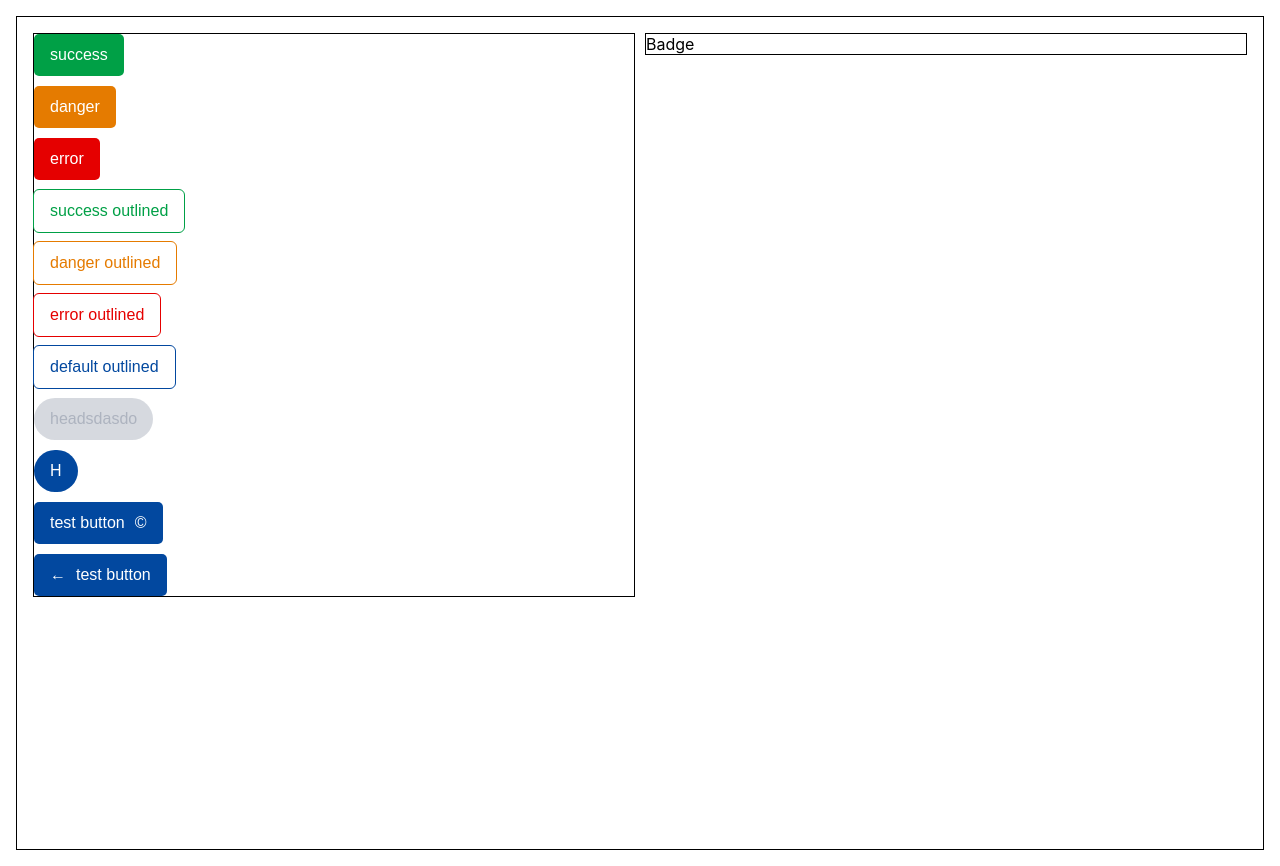
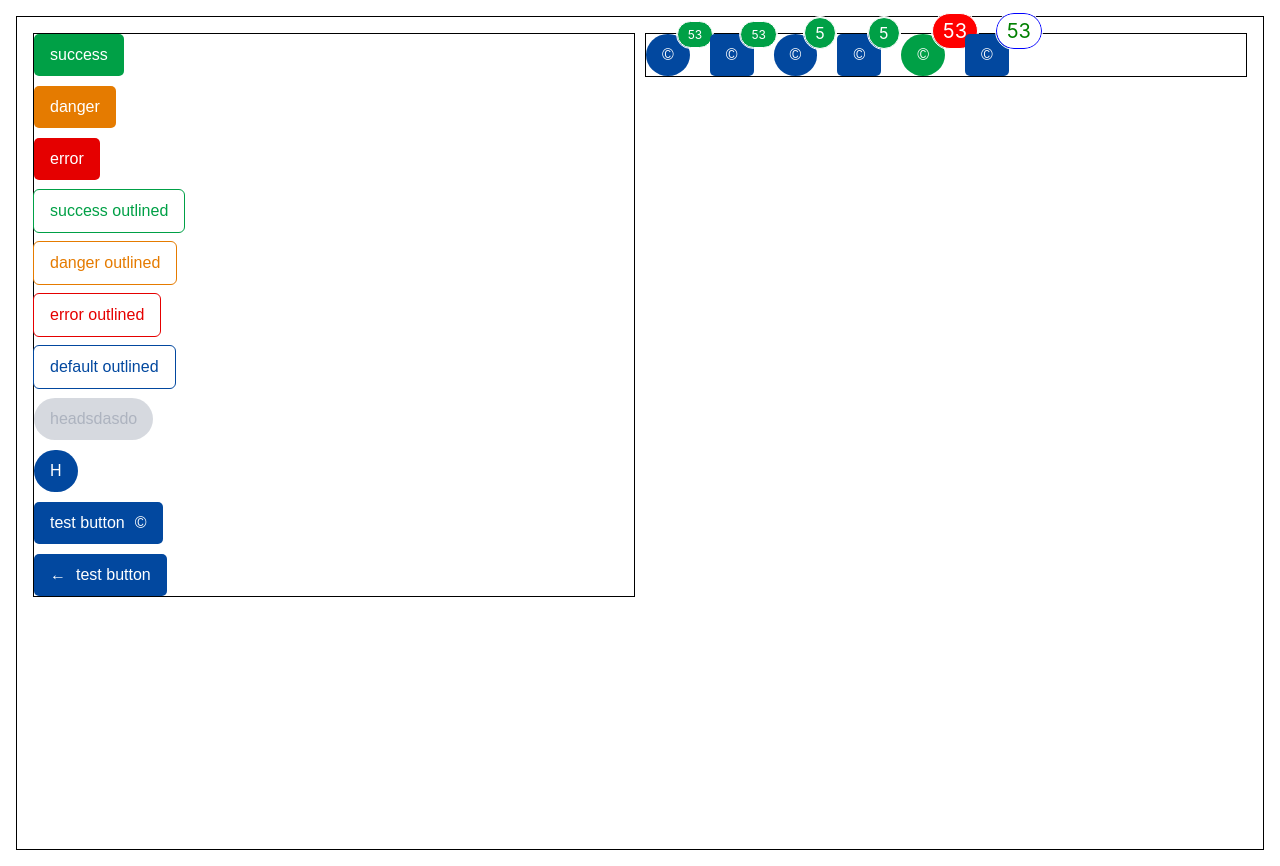
Before and after one commit to bandvov/react-ui-kit, a React (Create React App) app: page / in a window 1280 px wide. Built offline with nearby package versions, Linux system fonts and the light colour scheme.

Commit message:
add badge

```diff
--- a/src/App.tsx
+++ b/src/App.tsx
@@ -48,8 +48,37 @@ function App() {
           <span>test button</span>
         </Button>
       </div>
-      <div style={{ border: "1px solid" }}>
-        <Badge />
+      <div style={{ border: "1px solid", gap:"20px",display:"flex" }}>
+        <Badge label={53} size="small" >
+          <Button rounded>
+            &copy;
+          </Button>
+        </Badge>
+        <Badge label={53} size="small" >
+          <Button >
+            &copy;
+          </Button>
+        </Badge>
+        <Badge label={5} >
+          <Button rounded>
+            &copy;
+          </Button>
+        </Badge>
+        <Badge label={5} >
+          <Button>
+            &copy;
+          </Button>
+        </Badge>
+        <Badge label={53} size="large" background="red" >
+          <Button rounded variant={'success'}>
+            &copy;
+          </Button>
+        </Badge>
+        <Badge onClick={()=> alert("click on badge")} label={53} size="large" color="green" background="white" border="1px solid blue">
+          <Button >
+            &copy;
+          </Button>
+        </Badge>
       </div>
 
     </div>
--- a/src/components/Badge.tsx
+++ b/src/components/Badge.tsx
@@ -1,7 +1,37 @@
-import React from 'react'
+import React, { FC, ReactElement } from "react";
+import styled, { css } from "styled-components";
+import { COLORS } from "../CONSTANTS";
+import { IBadge } from "../types";
 
-export default function Badge() {
+const StyledBadge = styled.div<IBadge>`
+  position: absolute;
+  background-color: ${(props) => props.background || COLORS.green};
+  width: max-content;
+  padding: 5px 10px;
+  border-radius: ${(props) => props.borderRadius || "25px"};
+  left: 70%;
+  top: -40%;
+  color: ${(props) => props.color || "white"};
+  outline: 1px solid white;
+  ${(props)=> {
+    if (props.size === "small") {
+     return css`font-size:12px; top: -30%;`
+    }else if (props.size === "large") {
+      return css`font-size:20px; top: -50%;`
+    }
+  }}
+  border:${(props)=> props.border || "1px solid white"};
+  :hover {
+   ${(props)=> props.onClick ? css`cursor:pointer`:"" };
+  }
+`;
+
+const Badge: FC<IBadge> = ({ children,className, label, ...props }): ReactElement => {
   return (
-    <div>Badge</div>
-  )
-}
+    <div style={{ position: "relative", width: "max-content" }}>
+      <StyledBadge className={className} {...props}>{label}</StyledBadge>
+      {children}
+    </div>
+  );
+};
+export default Badge;
--- a/src/components/Button/Button.tsx
+++ b/src/components/Button/Button.tsx
@@ -1,6 +1,7 @@
-import React, { FC, CSSProperties, ReactElement } from "react";
+import React, { FC, ReactElement } from "react";
 import styled, { css } from "styled-components";
 import { COLORS, STATUS } from "../../CONSTANTS";
+import {IButton} from '../../types';
 
 const StyledButton = styled.button<IButton>`
 display: flex;
@@ -58,7 +59,7 @@ ${(props) => {
   }
 }};
 
-border-radius: ${(props) =>
+border-radius: ${(props) =>props.rounded? "50%":
   props.borderRadius && !props.rounded ? props.borderRadius : "5px"};
 border: none;
 padding:  ${(props) => (props.padding ? props.padding : ".75rem 1rem")};
@@ -69,37 +70,8 @@ width: max-content;
 
 }
 }`;
-export type Variant =
-  | "success"
-  | "danger"
-  | "disabled"
-  | "error"
-  | "success-outlined"
-  | "danger-outlined"
-  | "error-outlined"
-  | "default-outlined";
 
-export interface IButton {
-  children?: React.ReactNode | string | number;
-  style?: CSSProperties;
-  variant?: Variant;
-  className?: string;
-  outlined?: boolean;
-  backgroundColor?: string;
-  fullWidth?: string;
-  color?: string;
-  borderRadius?: string;
-  padding?: string;
-  fontSize?: string;
-  rounded?: boolean;
-  border?: string;
-  icon?: ReactElement;
-  iconLeft?: ReactElement;
-  disabled?: boolean;
-  onClick?: ()=> void;
-}
-
-const Button: FC<IButton> = ({ children, icon, iconLeft, ...props }) => {
+const Button: FC<IButton> = ({ children, icon, iconLeft, ...props }): ReactElement => {
   return (
     <StyledButton {...props}>
       {iconLeft}
```
Also changed, not shown: src/types.d.ts (added, +49 -0 lines), 1 other file (tests, documents, lock files or other folders).
